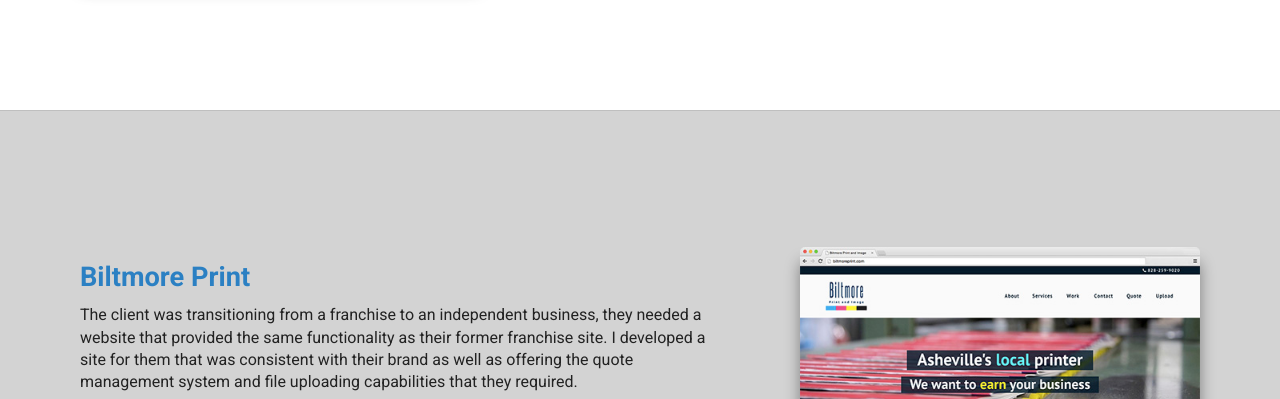
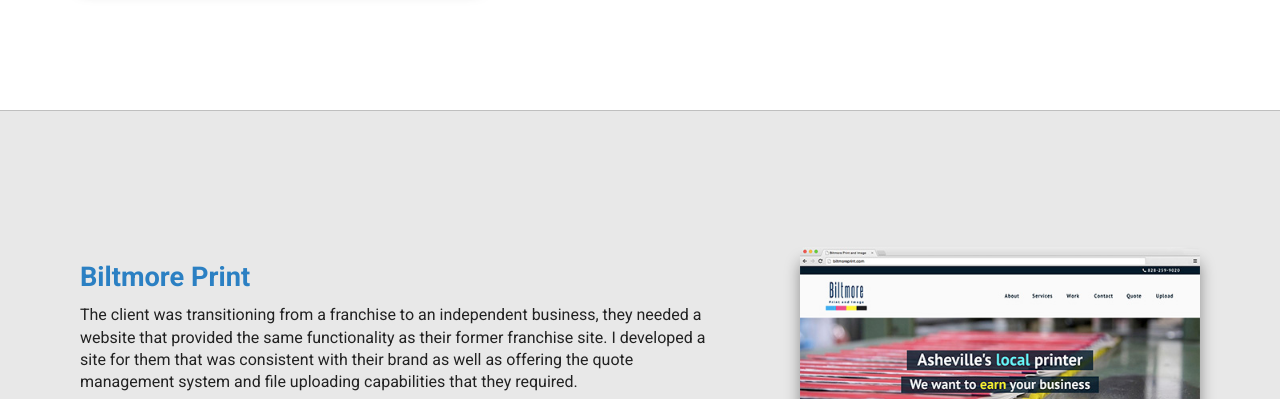
Before and after one commit to joshforbes/portfolio-old, a plain HTML site: page index.html in a window 1280 px wide. Shown: the part 990-1389 px from the top of the page. Drawn offline with nearby package versions, Linux system fonts and the light colour scheme.

Commit message:
changed gray used in alt work

```diff
--- a/css/main.css
+++ b/css/main.css
@@ -258,7 +258,7 @@ body {
 /* Work Alternate*/
 
 .work--alternate {
-    background-color: lightgray;
+    background-color: #E8E8E8;
 }
 
 .work--alternate .work-info {
```
